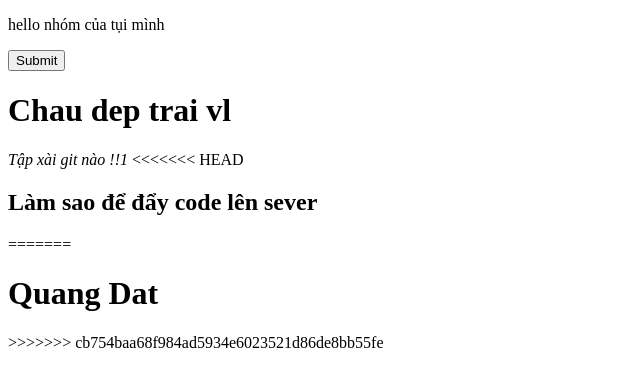
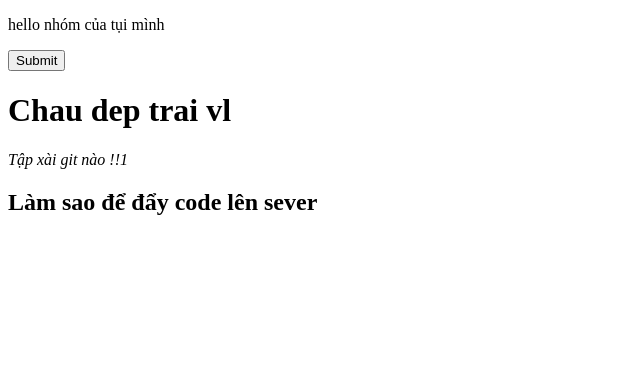
Before and after one commit to VoNgocChau/git-project, a plain HTML site: page index.html in a window 1280 px wide. Shown: the whole page, without its empty margins (0-640 px from the left). Drawn offline with Linux system fonts and the light colour scheme.

Commit message:
Chau edit 3

```diff
--- a/index.html
+++ b/index.html
@@ -12,11 +12,7 @@
     <button>Submit</button>
     <h1>Chau dep trai vl</h1>
     <em>Tập xài git nào !!1</em>
-<<<<<<< HEAD
     <h2>Làm sao để đẩy code lên sever</h2>
-=======
-    <h1>Quang Dat</h1>
->>>>>>> cb754baa68f984ad5934e6023521d86de8bb55fe
 
 </body>
 </html>
```
